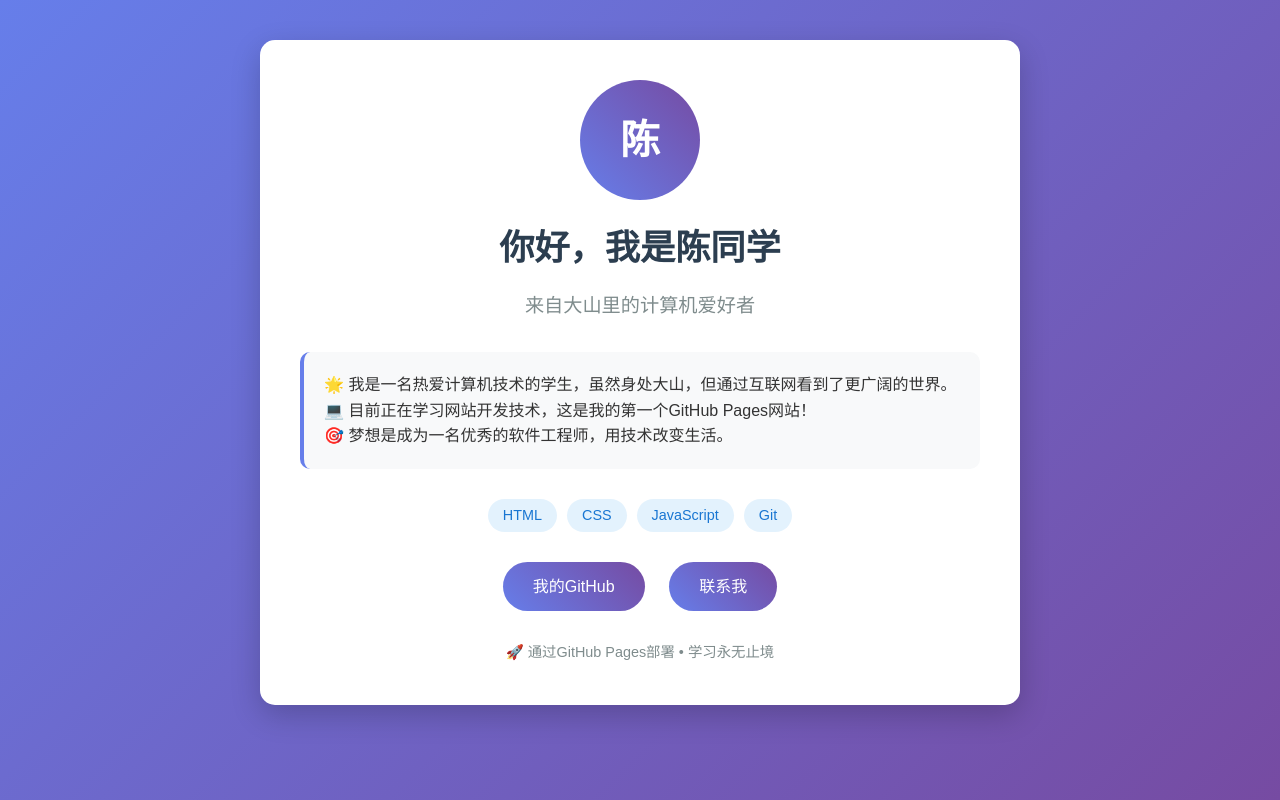
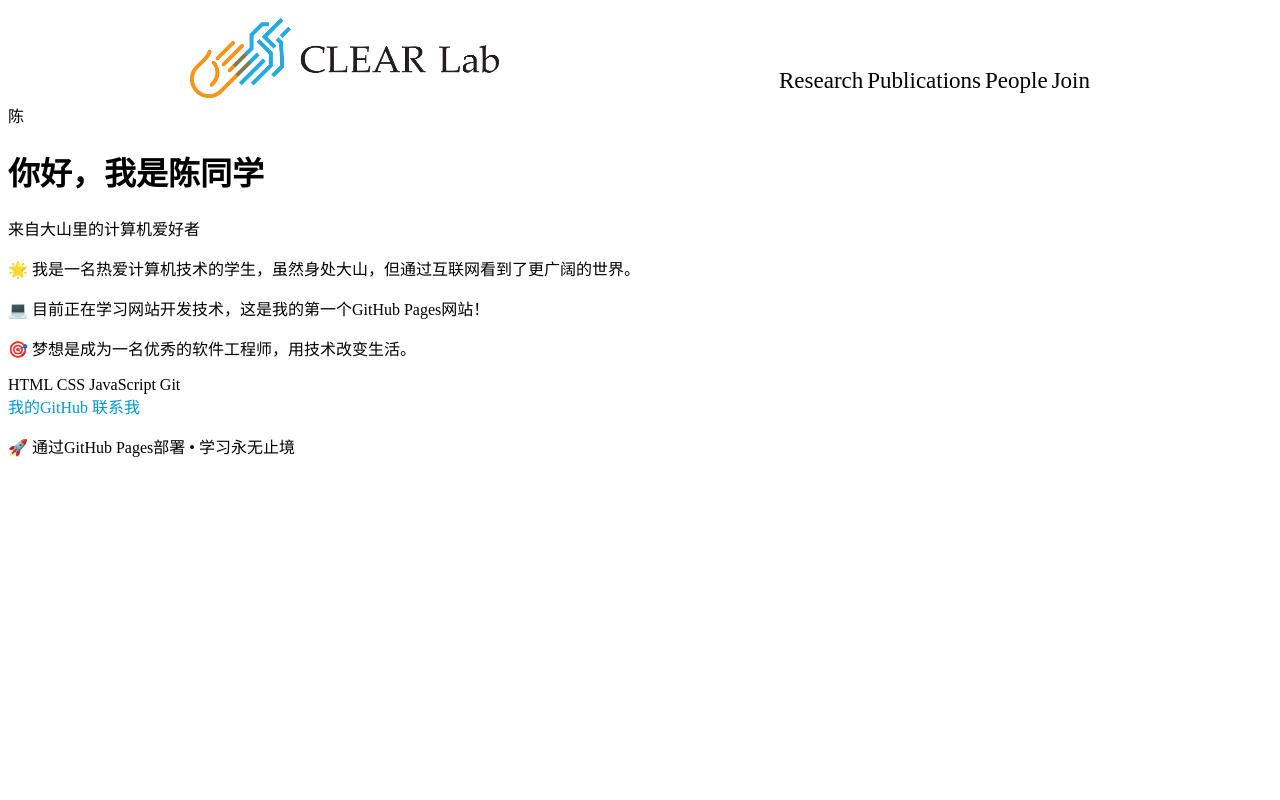
Before and after one commit to jaysue2015/jaysue.github.io, a plain HTML site: page index.html in a window 1280 px wide. Drawn offline with Linux system fonts and the light colour scheme.

Commit message:
add navigation

```diff
--- a/index.html
+++ b/index.html
@@ -8,113 +8,21 @@
     <meta name="author" content="小植">
     <meta name="viewport" content="width=device-width, initial-scale=1">
 
-    <style>
-        * {
-            margin: 0;
-            padding: 0;
-            box-sizing: border-box;
-        }
+    <link rel="stylesheet" type="text/css" href="stylesheet.css">
+</head>
 
-        body {
-            font-family: 'Microsoft YaHei', sans-serif;
-            line-height: 1.6;
-            color: #333;
-            background: linear-gradient(135deg, #667eea 0%, #764ba2 100%);
-            min-height: 100vh;
-        }
+<!-- NAVIGATION -->
+<div class="header" style="width:100%;max-width:900px;border:0px;border-spacing:0px;border-collapse:separate;margin-right:auto;margin-left:auto;padding-bottom:0px">
+  <a class="logo" style="color:black;font-size:18px; padding-top:35px"><img src="images/CLEAR_logo.png" height="80"></a>
+  <!-- <a href="index.html" class="logo" style="color:black;font-size:28px; padding-top:59px"><nobr><em>CLEAR Interaction @ MIT</em></nobr></a> -->
+  <div class="header-right" style="padding-top:50px;">
+    <a  style="font-size: 23px; color:black">Research</a>
+    <a  style="font-size: 23px; color:black">Publications</a>
+    <a  style="font-size: 23px; color:black">People</a>
+    <a  style="font-size: 23px; color:black">Join</a>
+  </div>
+</div>
 
-        .container {
-            max-width: 800px;
-            margin: 0 auto;
-            padding: 40px 20px;
-        }
-
-        .card {
-            background: white;
-            border-radius: 15px;
-            padding: 40px;
-            box-shadow: 0 10px 30px rgba(0,0,0,0.2);
-            text-align: center;
-        }
-
-        .avatar {
-            width: 120px;
-            height: 120px;
-            border-radius: 50%;
-            background: linear-gradient(45deg, #667eea, #764ba2);
-            margin: 0 auto 20px;
-            display: flex;
-            align-items: center;
-            justify-content: center;
-            color: white;
-            font-size: 40px;
-            font-weight: bold;
-        }
-
-        h1 {
-            color: #2c3e50;
-            margin-bottom: 15px;
-            font-size: 2.2em;
-        }
-
-        .subtitle {
-            color: #7f8c8d;
-            font-size: 1.2em;
-            margin-bottom: 30px;
-        }
-
-        .intro {
-            text-align: left;
-            margin: 30px 0;
-            padding: 20px;
-            background: #f8f9fa;
-            border-radius: 10px;
-            border-left: 4px solid #667eea;
-        }
-
-        .skills {
-            display: flex;
-            justify-content: center;
-            gap: 10px;
-            flex-wrap: wrap;
-            margin: 20px 0;
-        }
-
-        .skill-tag {
-            background: #e3f2fd;
-            color: #1976d2;
-            padding: 5px 15px;
-            border-radius: 20px;
-            font-size: 0.9em;
-        }
-
-        .links {
-            margin-top: 30px;
-        }
-
-        .btn {
-            display: inline-block;
-            padding: 12px 30px;
-            background: linear-gradient(45deg, #667eea, #764ba2);
-            color: white;
-            text-decoration: none;
-            border-radius: 25px;
-            margin: 0 10px;
-            transition: transform 0.3s ease;
-        }
-
-        .btn:hover {
-            transform: translateY(-2px);
-            box-shadow: 0 5px 15px rgba(0,0,0,0.2);
-        }
-
-        .footer {
-            margin-top: 30px;
-            color: #7f8c8d;
-            font-size: 0.9em;
-        }
-    </style>
-</head>
 <body>
     <div class="container">
         <div class="card">
--- /dev/null
+++ b/stylesheet.css
@@ -0,0 +1,27 @@
+a {
+  color: #0099cc; /*#0099cc; */ /*#14A098;*/ /*#0099cc;*/
+  text-decoration: none;
+}
+
+a:focus,
+a:hover {
+  color: #f18800; /* #f18800; */
+  text-decoration: none;
+}
+
+.header {
+  overflow: hidden;
+  background-color: transparent;
+  padding: 10px 10px;
+}
+
+/* Style the logo link (notice that we set the same value of line-height and font-size to prevent the header to increase when the font gets bigger */
+.header a.logo {
+  font-size: 27px;
+  font-weight: bold;
+}
+
+/* Float the link section to the right */
+.header-right {
+  float: right;
+}
```
Also changed, not shown: images/CLEAR_logo.png (added), style.css (deleted).
